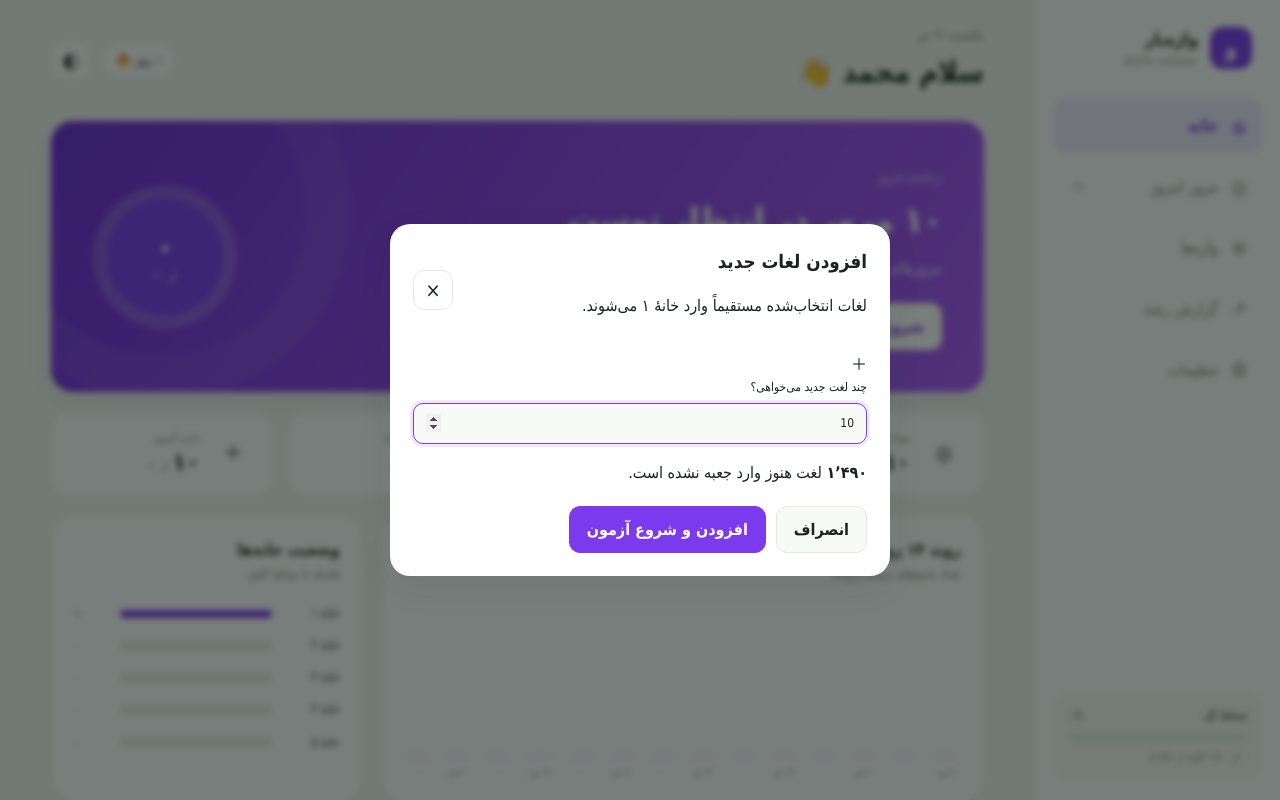
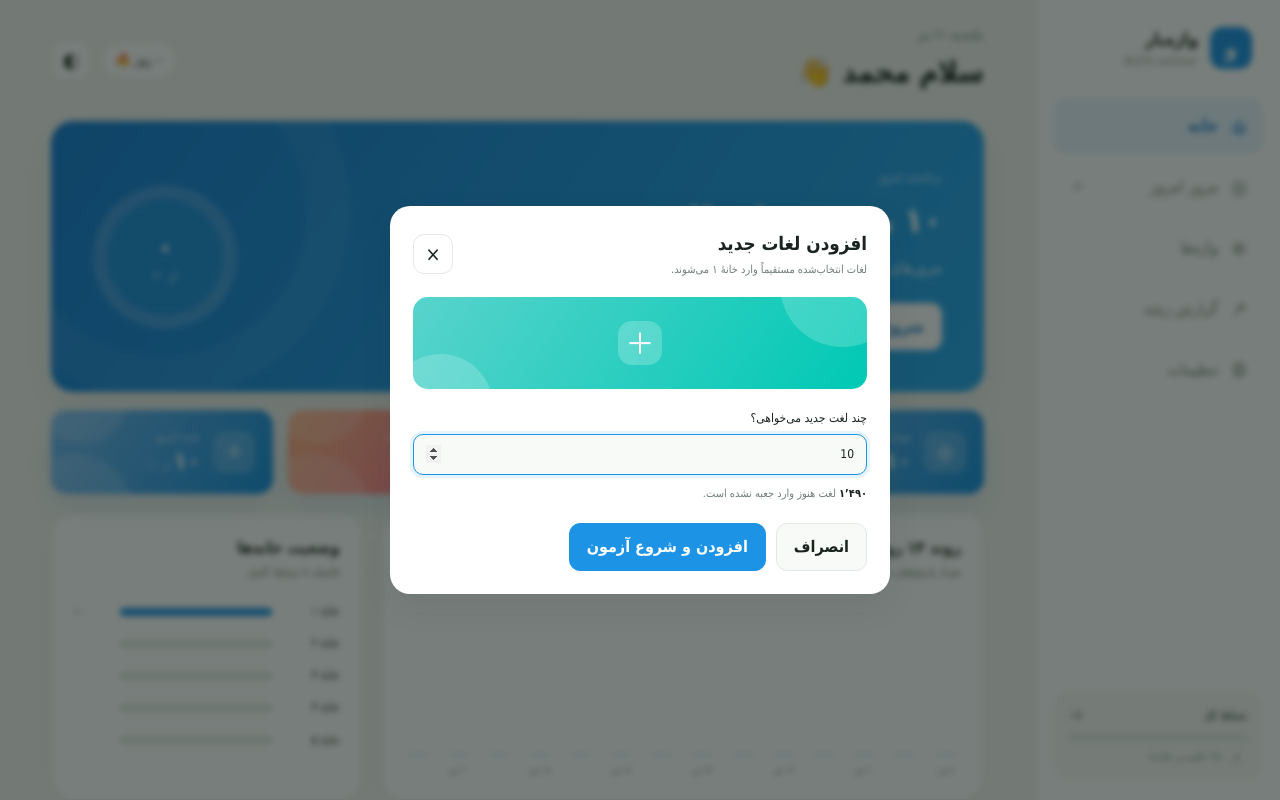
Before and after one commit to OkBayat/vocora, a website: page index.html in a window 1280 px wide. Both pictures are taken after a click on the button "افزودن لغات جدید". Shown: the top 800 px of the page. Drawn offline with Linux system fonts and the light colour scheme.

Commit message:
Style dashboard cards with the three-color palette

```diff
--- a/styles.css
+++ b/styles.css
@@ -6,9 +6,9 @@
   --text: #19231f;
   --muted: #718079;
   --line: #e3e9e5;
-  --primary: #7c3aed;
-  --primary-2: #6d28d9;
-  --primary-soft: #f0e9ff;
+  --primary: #1d93e5;
+  --primary-2: #1477c9;
+  --primary-soft: #e6f4ff;
   --purple: #7453c7;
   --purple-soft: #eee9fb;
   --blue: #3e77c3;
@@ -31,9 +31,9 @@
   --text: #eef4f0;
   --muted: #98aaa1;
   --line: #2d3a34;
-  --primary: #b99aff;
-  --primary-2: #c9b2ff;
-  --primary-soft: #30254c;
+  --primary: #68bdf4;
+  --primary-2: #8bcef7;
+  --primary-soft: #20384a;
   --purple-soft: #2a2540;
   --blue-soft: #1e3044;
   --orange-soft: #3a2c20;
@@ -146,16 +146,16 @@ button { color: inherit; }
   gap: 28px;
   overflow: hidden;
   border-radius: var(--radius-lg);
-  background: linear-gradient(125deg, #6d28d9, #a855f7);
+  background: linear-gradient(125deg, #187fd5, #28a8ee);
   color: #fff;
   padding: clamp(25px, 5vw, 42px);
   box-shadow: var(--shadow);
 }
 .hero-card::after { content: ""; position: absolute; width: 290px; height: 290px; border: 45px solid rgba(255,255,255,.05); border-radius: 50%; left: -80px; top: -100px; }
 .hero-card > * { position: relative; z-index: 1; }
-.hero-kicker { display: inline-block; margin-bottom: 6px; color: #eadcff; font-size: 12px; }
+.hero-kicker { display: inline-block; margin-bottom: 6px; color: #dff4ff; font-size: 12px; }
 .hero-card h2 { margin: 0 0 7px; font-size: clamp(23px, 4vw, 34px); }
-.hero-card p { max-width: 600px; margin: 0; color: #f0e7ff; }
+.hero-card p { max-width: 600px; margin: 0; color: #e5f6ff; }
 .hero-actions { display: flex; flex-wrap: wrap; gap: 10px; margin-top: 22px; }
 
 .btn { border: 1px solid var(--line); border-radius: 11px; background: var(--surface); padding: 10px 17px; cursor: pointer; font-weight: 600; transition: transform .15s, background .15s; }
@@ -163,7 +163,7 @@ button { color: inherit; }
 .btn:disabled { opacity: .5; cursor: not-allowed; transform: none; }
 .btn-primary { border-color: var(--primary); background: var(--primary); color: #fff; }
 [data-theme="dark"] .btn-primary { color: #102019; }
-.hero-card .btn-primary { border-color: #fff; background: #fff; color: #6d28d9; }
+.hero-card .btn-primary { border-color: #fff; background: #fff; color: #1477c9; }
 .btn-light { background: var(--surface-2); }
 .hero-card .btn-light { border-color: rgba(255,255,255,.24); background: rgba(255,255,255,.1); color: #fff; }
 .btn-danger { border-color: var(--danger-soft); background: var(--danger-soft); color: var(--danger); }
@@ -171,22 +171,29 @@ button { color: inherit; }
 .text-btn { border: 0; background: transparent; color: var(--primary); padding: 3px; cursor: pointer; font-weight: 600; }
 
 .daily-ring { --progress: 0deg; display: grid; width: 144px; height: 144px; flex: 0 0 auto; place-items: center; border-radius: 50%; background: conic-gradient(#fff var(--progress), rgba(255,255,255,.18) 0); }
-.daily-ring::before { content: ""; grid-area: 1/1; width: 116px; height: 116px; border-radius: 50%; background: #7c3aed; }
+.daily-ring::before { content: ""; grid-area: 1/1; width: 116px; height: 116px; border-radius: 50%; background: #208fdc; }
 .daily-ring div { z-index: 1; grid-area: 1/1; text-align: center; }
 .daily-ring strong, .daily-ring span { display: block; }
 .daily-ring strong { font-size: 33px; line-height: 1.2; }
-.daily-ring span { color: #eadcff; font-size: 12px; }
+.daily-ring span { color: #dff4ff; font-size: 12px; }
 
 .stats-grid { display: grid; grid-template-columns: repeat(4, minmax(0, 1fr)); gap: 15px; margin: 18px 0; }
-.stat-card { display: flex; min-width: 0; align-items: center; gap: 13px; border: 1px solid var(--line); border-radius: var(--radius-md); background: var(--surface); padding: 18px; }
-.stat-icon { display: grid; width: 42px; height: 42px; flex: 0 0 auto; place-items: center; border-radius: 12px; font-size: 20px; }
+.stat-card { position: relative; display: flex; min-width: 0; align-items: center; gap: 13px; overflow: hidden; border: 0; border-radius: var(--radius-md); padding: 18px; color: #fff; box-shadow: 0 12px 28px rgba(24, 91, 139, .12); }
+.stat-card::before, .stat-card::after { content: ""; position: absolute; border-radius: 50%; background: rgba(255,255,255,.16); pointer-events: none; }
+.stat-card::before { width: 118px; height: 118px; left: -35px; bottom: -78px; }
+.stat-card::after { width: 92px; height: 92px; left: -15px; top: -58px; }
+.stat-card > * { position: relative; z-index: 1; }
+.stat-card.tone-coral { background: linear-gradient(125deg, #ffb184, #ff7199); }
+.stat-card.tone-blue { background: linear-gradient(125deg, #73b9f2, #168fdf); }
+.stat-card.tone-teal { background: linear-gradient(125deg, #58d3cc, #00c9b4); }
+.stat-icon { display: grid; width: 42px; height: 42px; flex: 0 0 auto; place-items: center; border-radius: 12px; background: rgba(255,255,255,.2); color: #fff; font-size: 20px; }
 .stat-icon.purple { background: var(--purple-soft); color: var(--purple); }
 .stat-icon.green { background: var(--primary-soft); color: var(--primary); }
 .stat-icon.blue { background: var(--blue-soft); color: var(--blue); }
 .stat-icon.orange { background: var(--orange-soft); color: var(--orange); }
-.stat-card small { display: block; color: var(--muted); font-size: 11px; }
+.stat-card small { display: block; color: rgba(255,255,255,.82); font-size: 11px; }
 .stat-card strong { margin-left: 4px; font-size: 24px; line-height: 1.25; }
-.stat-card em { color: var(--muted); font-size: 11px; font-style: normal; }
+.stat-card em { color: rgba(255,255,255,.76); font-size: 11px; font-style: normal; }
 
 .dashboard-grid { display: grid; grid-template-columns: minmax(0, 1.55fr) minmax(290px, .8fr); gap: 18px; margin-bottom: 18px; }
 .panel { border: 1px solid var(--line); border-radius: var(--radius-lg); background: var(--surface); padding: 22px; box-shadow: 0 6px 24px rgba(30,45,38,.025); }
@@ -239,6 +246,8 @@ td.word-cell { direction: ltr; text-align: left; font-size: 14px; font-weight: 6
 .mini-btn { border: 0; border-radius: 7px; background: transparent; color: var(--muted); padding: 4px 7px; cursor: pointer; }
 .mini-btn:hover { background: var(--line); color: var(--text); }
 .mini-btn.delete:hover { color: var(--danger); }
+.mini-btn.add-to-box-one { background: var(--primary-soft); color: var(--primary); font-size: 17px; font-weight: 700; line-height: 1; }
+.mini-btn.add-to-box-one:hover { background: var(--primary); color: #fff; }
 .pagination { display: flex; align-items: center; justify-content: center; gap: 12px; padding-top: 18px; }
 .pagination span { color: var(--muted); font-size: 12px; }
 
@@ -286,7 +295,9 @@ td.word-cell { direction: ltr; text-align: left; font-size: 14px; font-weight: 6
 .completion-stats { max-width: 420px; margin: 25px auto; }
 .hidden { display: none !important; }
 
-.report-stats .stat-card { justify-content: center; text-align: center; }
+.report-stats .stat-card { justify-content: center; border: 1px solid var(--line); background: var(--surface); color: var(--text); text-align: center; box-shadow: none; }
+.report-stats .stat-card::before, .report-stats .stat-card::after { display: none; }
+.report-stats .stat-card small, .report-stats .stat-card em { color: var(--muted); }
 .line-chart { min-height: 240px; }
 .line-chart svg { display: block; width: 100%; height: 240px; overflow: visible; }
 .chart-grid { stroke: var(--line); stroke-width: 1; }
@@ -323,7 +334,15 @@ dialog::backdrop { background: rgba(10, 20, 15, .55); backdrop-filter: blur(3px)
 .dialog-head, .dialog-actions { display: flex; align-items: center; justify-content: space-between; gap: 10px; }
 .dialog-head { margin-bottom: 18px; }
 .dialog-head h3 { margin: 0; }
+.dialog-head p { margin: 2px 0 0; color: var(--muted); font-size: 11px; }
 .dialog-actions { justify-content: flex-start; margin-top: 20px; }
+.new-words-illustration { position: relative; display: grid; height: 92px; place-items: center; overflow: hidden; margin-bottom: 20px; border-radius: 15px; background: linear-gradient(125deg, #58d3cc, #00c9b4); }
+.new-words-illustration::before, .new-words-illustration::after { content: ""; position: absolute; border-radius: 50%; background: rgba(255,255,255,.19); }
+.new-words-illustration::before { width: 125px; height: 125px; right: -38px; top: -75px; }
+.new-words-illustration::after { width: 105px; height: 105px; left: -25px; bottom: -70px; }
+.new-words-illustration span { z-index: 1; display: grid; width: 44px; height: 44px; place-items: center; border-radius: 14px; background: rgba(255,255,255,.22); color: #fff; font-size: 29px; }
+.available-words { margin: -5px 0 0; color: var(--muted); font-size: 11px; }
+.available-words strong { color: var(--text); }
 .toast { position: fixed; z-index: 50; bottom: 25px; left: 25px; max-width: min(400px, calc(100% - 40px)); border: 1px solid var(--line); border-radius: 12px; background: var(--text); color: var(--surface); padding: 11px 16px; box-shadow: var(--shadow); opacity: 0; pointer-events: none; transform: translateY(15px); transition: .2s; font-size: 12px; }
 .toast.show { opacity: 1; transform: translateY(0); }
 
```
